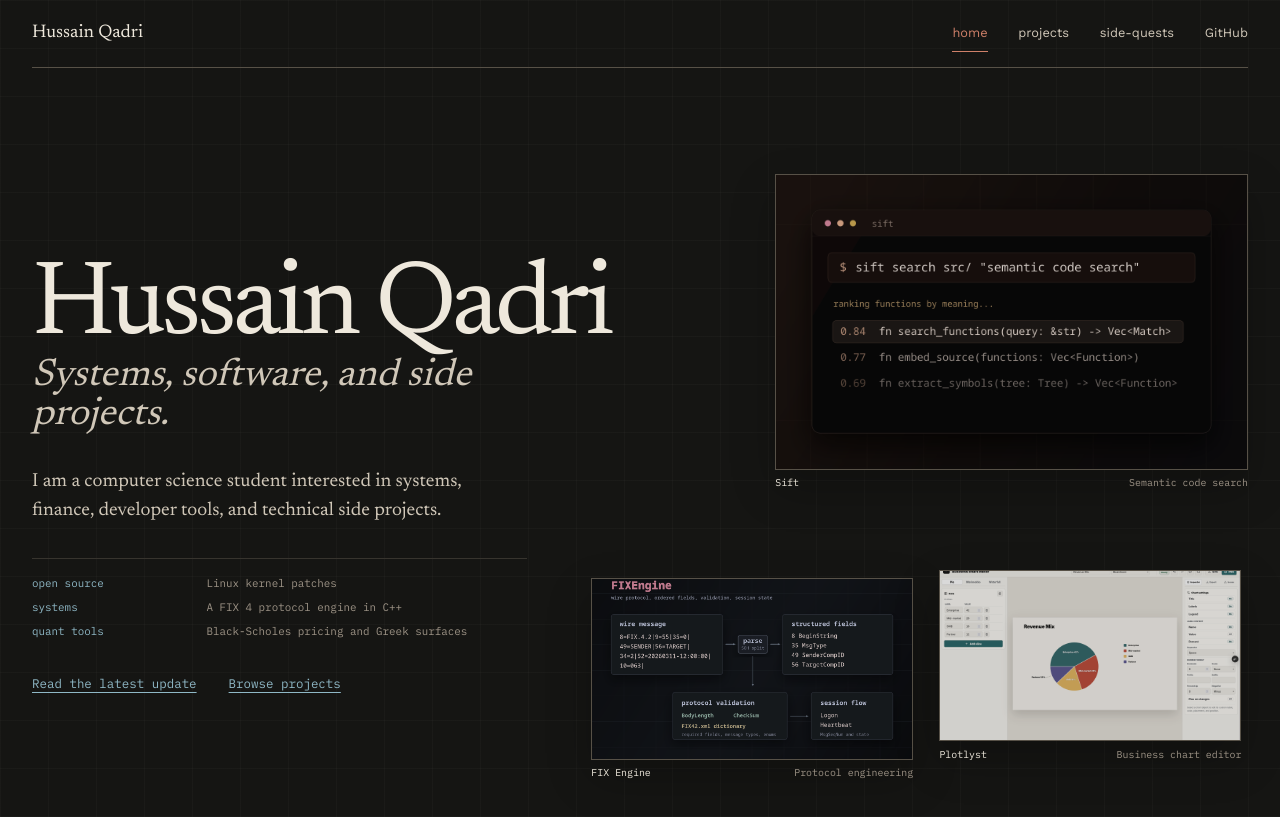
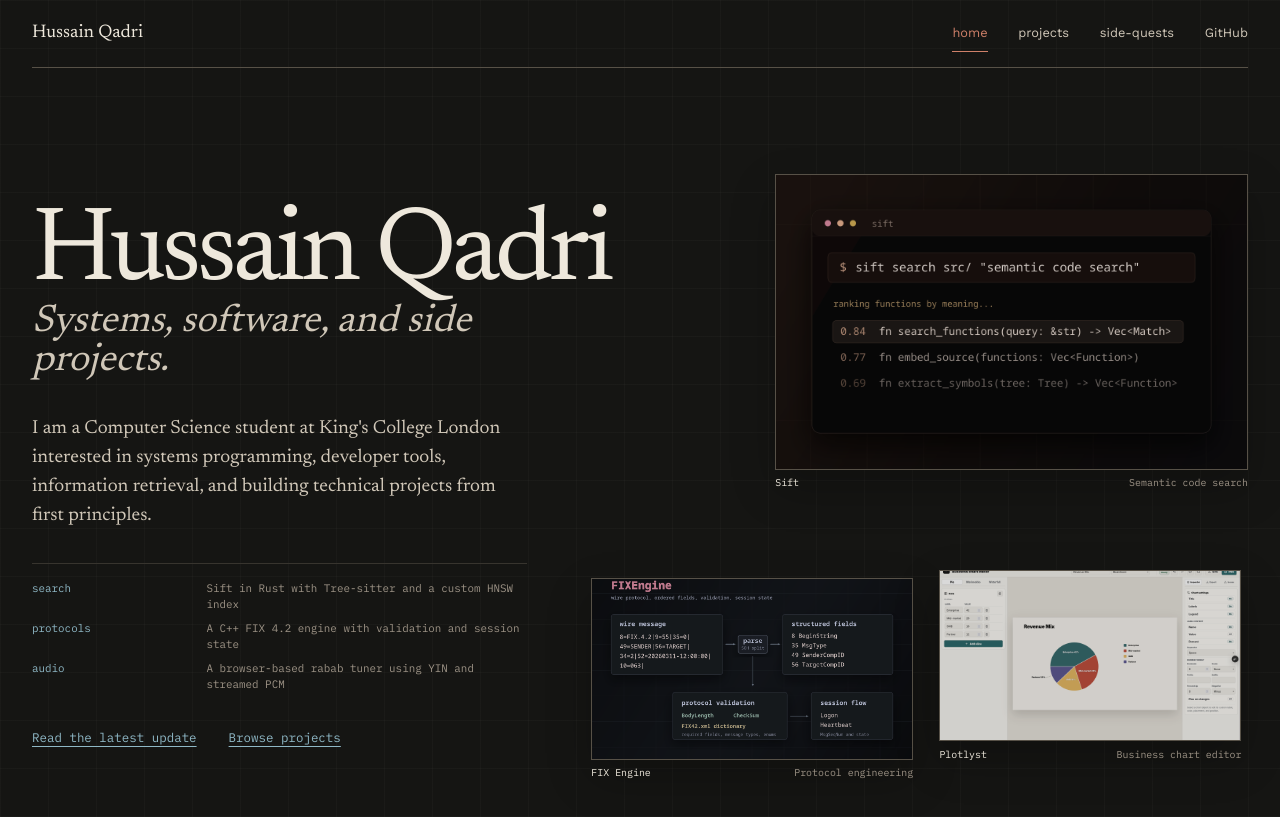
Before and after one commit to HussainQadri/hussainqadri.github.io, a Jekyll site: the page built from index.md, in a window 1280 px wide and 900 px high. Shown: the top 817 px of the window. Built offline with Jekyll 4.4.1, drawn with Linux system fonts in a browser that asks for light colours.

Commit message:
Refresh homepage profile and current projects

```diff
--- a/index.md
+++ b/index.md
@@ -15,12 +15,12 @@ permalink: /
   <div class="home-hero-copy">
     <h1>Hussain Qadri</h1>
     <p class="home-dek">Systems, software, and side projects.</p>
-    <p class="home-intro">I am a computer science student interested in systems, finance, developer tools, and technical side projects.</p>
+    <p class="home-intro">I am a Computer Science student at King's College London interested in systems programming, developer tools, information retrieval, and building technical projects from first principles.</p>
 
-    <dl class="current-work" aria-label="Currently building">
-      <div><dt>open source</dt><dd>Linux kernel patches</dd></div>
-      <div><dt>systems</dt><dd>A FIX 4 protocol engine in C++</dd></div>
-      <div><dt>quant tools</dt><dd>Black-Scholes pricing and Greek surfaces</dd></div>
+    <dl class="current-work" aria-label="Current focus">
+      <div><dt>search</dt><dd>Sift in Rust with Tree-sitter and a custom HNSW index</dd></div>
+      <div><dt>protocols</dt><dd>A C++ FIX 4.2 engine with validation and session state</dd></div>
+      <div><dt>audio</dt><dd>A browser-based rabab tuner using YIN and streamed PCM</dd></div>
     </dl>
 
     <div class="hero-links">
```
